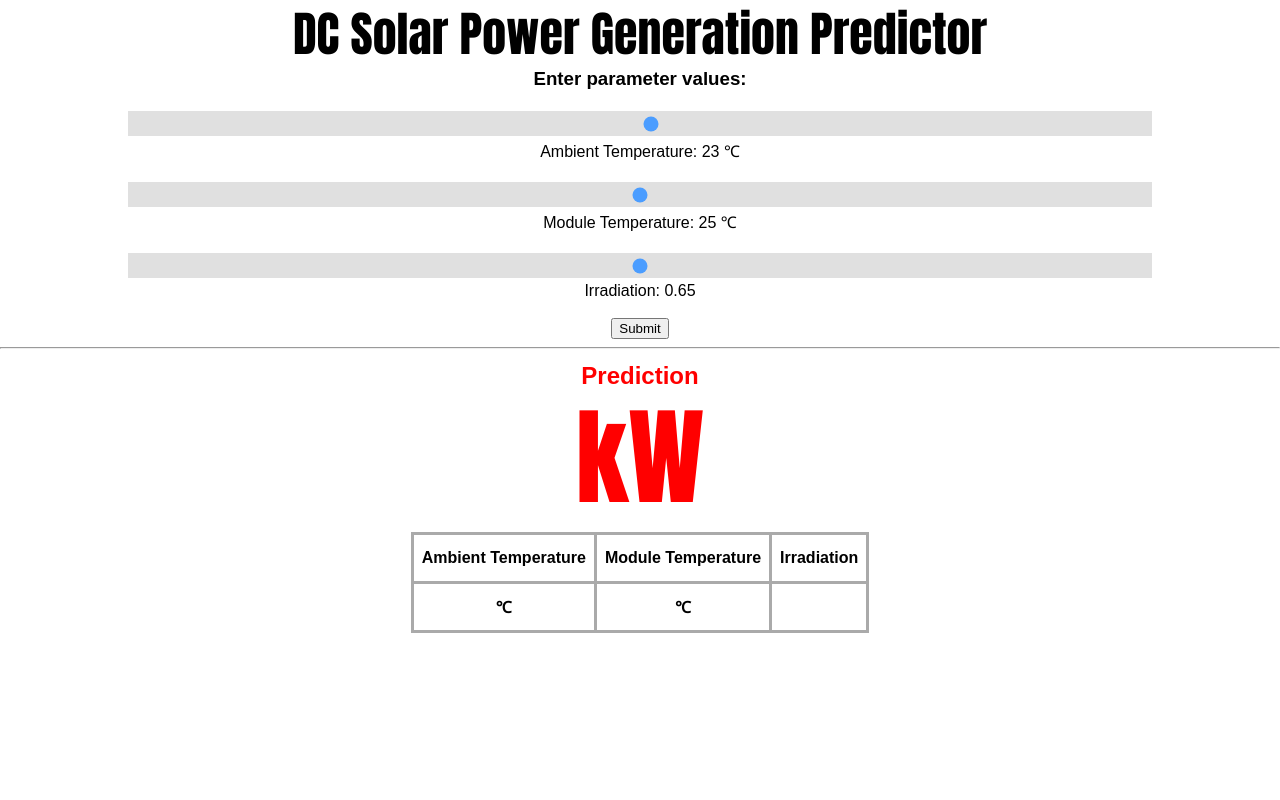
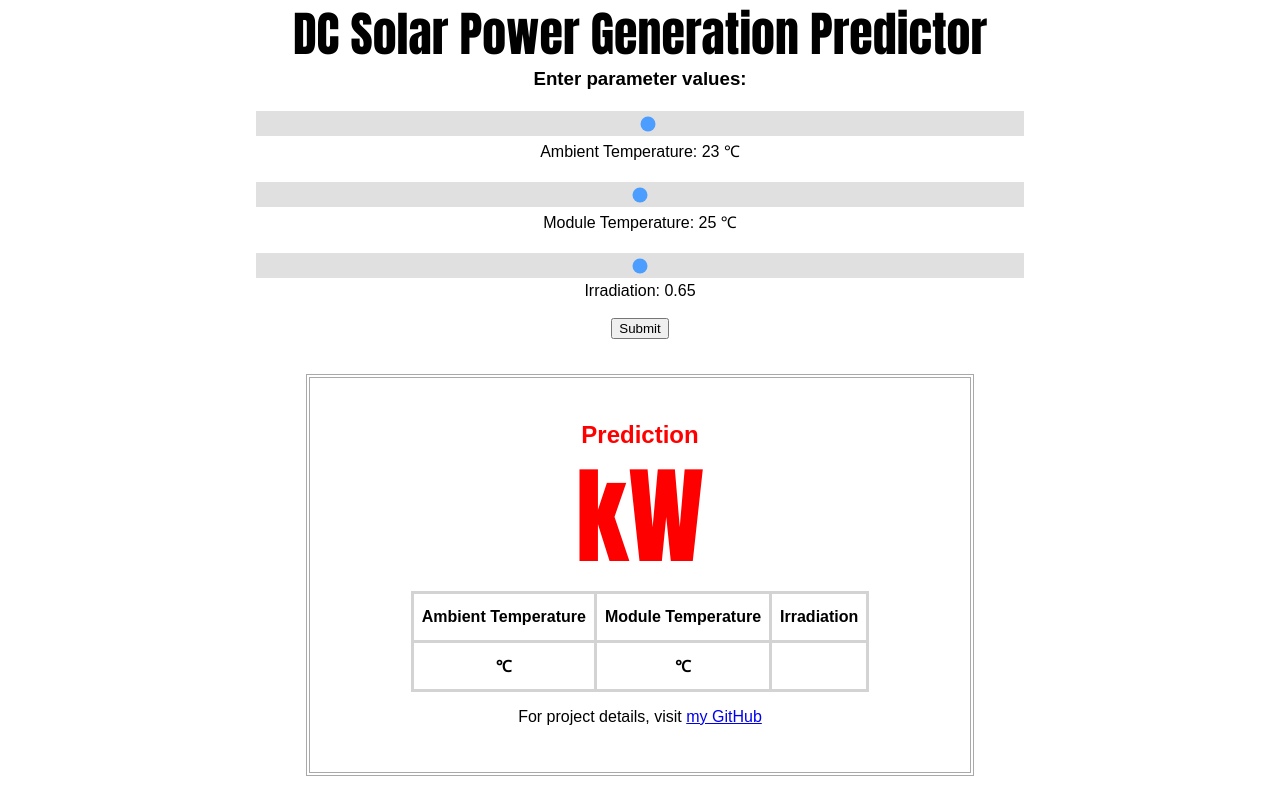
Before and after one commit to alfischer33/Solar-Power-Generation, a Flask app: template templates/index.html in a window 1280 px wide. Run offline with Flask 2, Linux system fonts and the light colour scheme; the template is opened without the code that fills it, so the values that code supplies are empty.

Commit message:
updated html and added GitHub link

```diff
--- a/static/css/main.css
+++ b/static/css/main.css
@@ -9,8 +9,19 @@
     margin-right: auto;
 }
 
+.predictions {
+    width: 600px;
+    margin-left: auto;
+    margin-right: auto;
+    margin-top: 35px;
+    border-style: double;
+    border-width: 4px;
+    border-color: darkgray;
+    padding: 30px;
+}
+
 table, td, th {
-    border: 3px solid #aaa;
+    border: 3px solid lightgray;
 }
 
 table {
@@ -41,7 +52,7 @@
 .slider {
     -webkit-appearance: none;  /* Override default CSS styles */
     appearance: none;
-    width: 80%; /* Full-width */
+    width: 60%; /* Full-width */
     height: 25px; /* Specified height */
     background: #d3d3d3; /* Grey background */
     outline: none; /* Remove outline */
--- a/templates/index.html
+++ b/templates/index.html
@@ -18,7 +18,8 @@
         <br><text>Irradiation: <span id="irrval"></span></text><br><br>
         <input type="submit" value="Submit">
     </form>
-    <hr>
+</div>
+<div class='predictions'>
     <h2 style="color: red; line-height: 10pt;">Prediction</h2>
     <h1 style="color: red; font-size: 80pt; line-height: 5pt; font-family:Impact, Haettenschweiler, 'Arial Narrow Bold', sans-serif;">{{ prediction }} kW</h1>
     <table>
@@ -33,8 +34,8 @@
             <th>{{ irradiation }} </th>
         </tr>
     </table>
+    <p>For project details, visit <a href="https://github.com/alfischer33/Solar-Power-Generation">my GitHub</a></p>
 </div>
-
 <script>
     var slider1 = document.getElementById("ambient");
     var output1 = document.getElementById("ambval");
```
